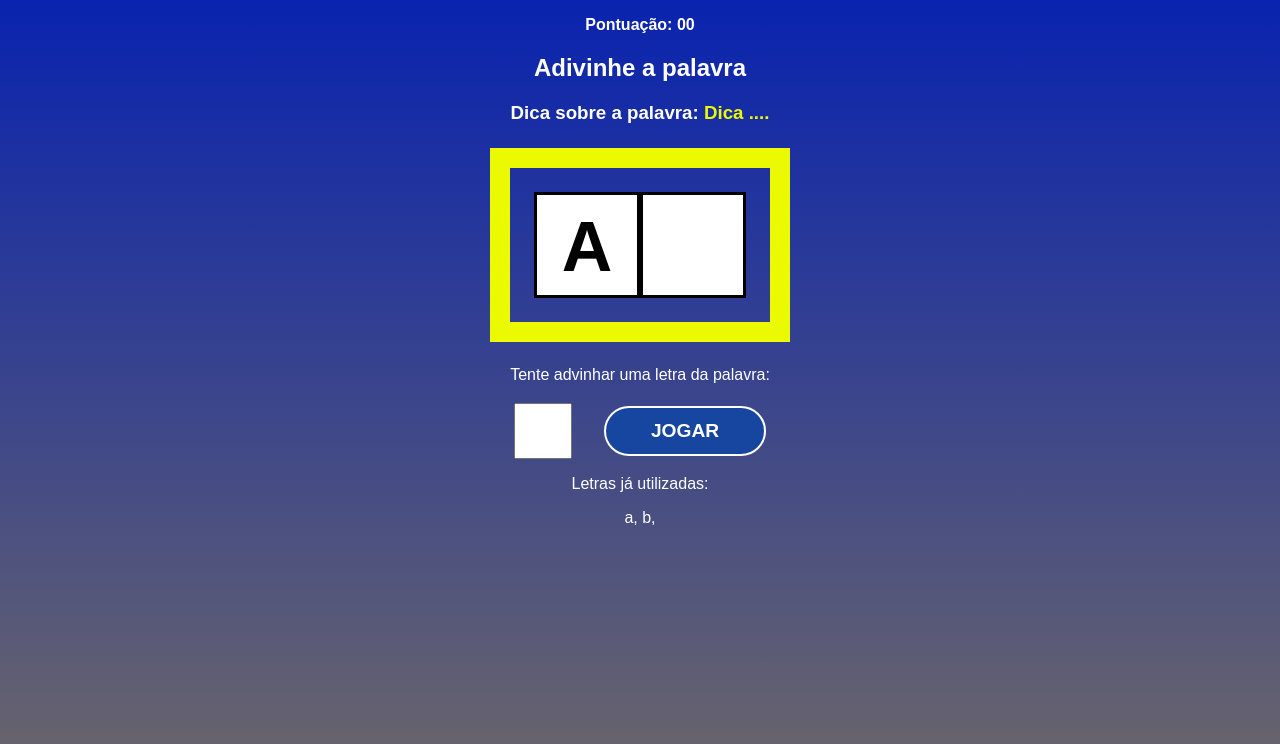
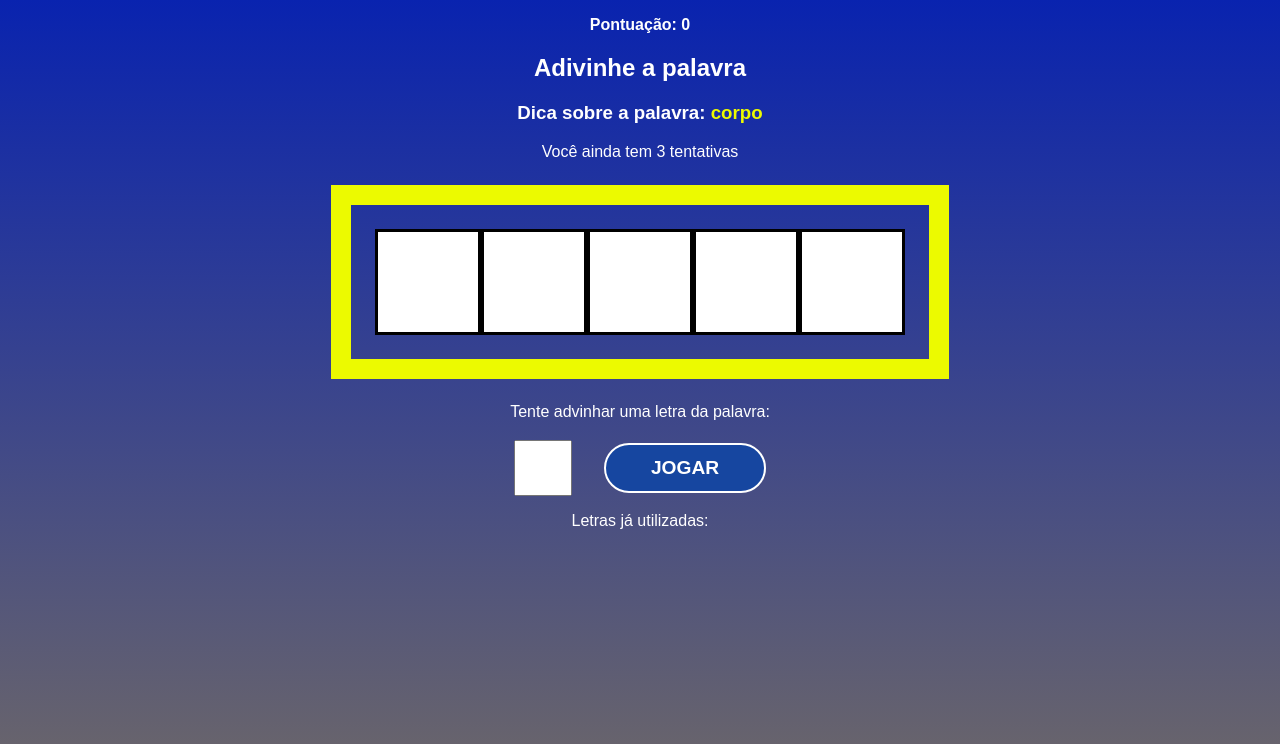
Before and after one commit to VictorLapaDev/React-Course-Matheus-Battiti, a React (Vite) app in the folder 6-Project1/Guess-the-word/: page / in a window 1280 px wide. Both pictures are taken after a click on the button "COMECE A JOGAR". Shown: the top 744 px of the page. Built offline with nearby package versions, Linux system fonts and the light colour scheme.

Commit message:
feat: consuming states on game.tsx

```diff
--- a/6-Project1/Guess-the-word/src/App.tsx
+++ b/6-Project1/Guess-the-word/src/App.tsx
@@ -22,10 +22,13 @@ function App() {
   const [words] = useState(word_list);
 
   const [pickedWord, setPickedWord] = useState('');
-  const [pickeCetgory, setPickedCategory] = useState('');
+  const [pickedCategory, setPickedCategory] = useState('');
   const [letters, setLetters] = useState([]);
 
-
+  const [guessedLetters, setGuessedLetters] = useState([]);
+  const [wrongLetters, setWrongLetters] = useState([]);
+  const [guesses, setGuesses] = useState(3);
+  const [score, setScore] = useState(0);
 
 
   //pick word and category
@@ -79,7 +82,7 @@ function App() {
     <div className='app'>
 
       {gameStage === 'start' && <StartScreen myFunction={startGame}/>}
-      {gameStage === 'game' && <Game myFunction={verifyLetter}/>}
+      {gameStage === 'game' && <Game myFunction={verifyLetter} letters={letters} pickedCategory={pickedCategory} pickedWord={pickedWord} guessedLetters={guessedLetters} wrongLetters={wrongLetters} guesses={guesses} score={score}/>}
       {gameStage === 'end' && <End myFunction={restartGame}/>}
 
     </div>
--- a/6-Project1/Guess-the-word/src/components/Game/Game.tsx
+++ b/6-Project1/Guess-the-word/src/components/Game/Game.tsx
@@ -1,26 +1,42 @@
 import './Game.css'
 
 interface props{
-  myFunction : () => void
+  myFunction : () => void,
+  pickedWord : string,
+  pickedCategory : string,
+  letters : string[],
+  guessedLetters : string[],
+  wrongLetters : string[],
+  guesses : number,
+  score : number
 }
 
-const Game = ({myFunction}: props) => {
+const Game = ({myFunction, letters, pickedCategory, pickedWord, guessedLetters, wrongLetters, guesses, score}: props) => {
   return (
     <div className='game'>
 
       <p className="points">
-        <span>Pontuação: 00</span>
+        <span>Pontuação: {score}</span>
       </p>
 
       <h2>Adivinhe a palavra</h2>
 
       <h3 className="tip">
-        Dica sobre a palavra: <span>Dica ....</span>
+        Dica sobre a palavra: <span>{pickedCategory}</span>
       </h3>
 
+      <p>Você ainda tem {guesses} tentativas</p>
+
       <div className="wordContainer">
-        <span className='letter'>A</span>
-        <span className="blankSquare"></span>
+
+        {letters.map((letter, i) => {
+         return guessedLetters.includes(letter) ? (
+            <span key={i} className='letter'>{letter}</span>
+          ) : (
+              <span key={i} className='blankSquare'></span>
+          );
+        })}
+
       </div>
 
       <div className="letterContainer">
@@ -33,8 +49,10 @@ const Game = ({myFunction}: props) => {
 
       <div className="wrongLettersContainer">
         <p>Letras já utilizadas:</p>
-        <span>a, </span>
-        <span>b, </span>
+        {wrongLetters.map((letter, i) => {
+          return <span key={i}>{letter}, </span>
+        })}
+
       </div>
 
       {/* <button onClick={myFunction}>Finalizar jogo</button> */}
```
